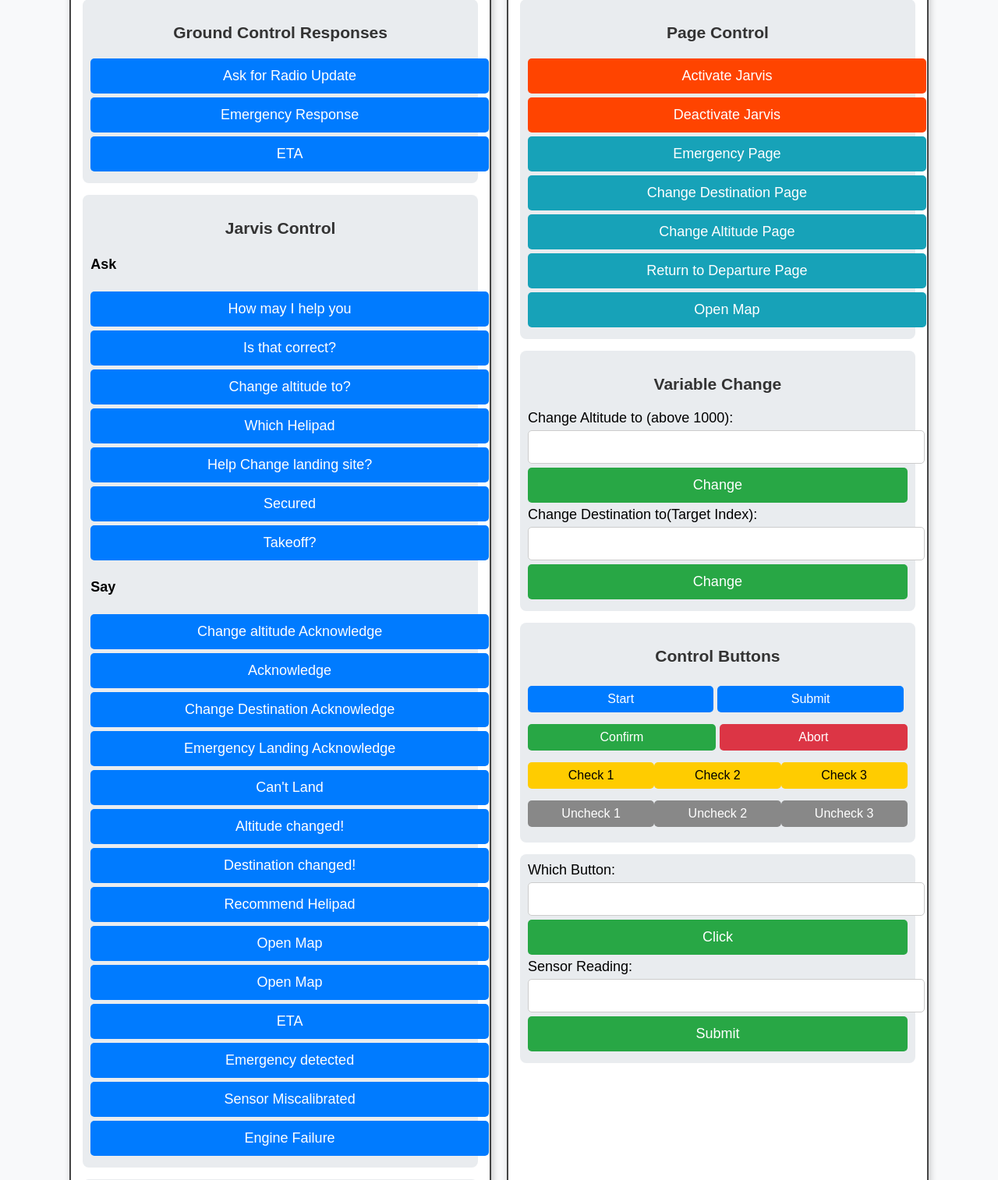
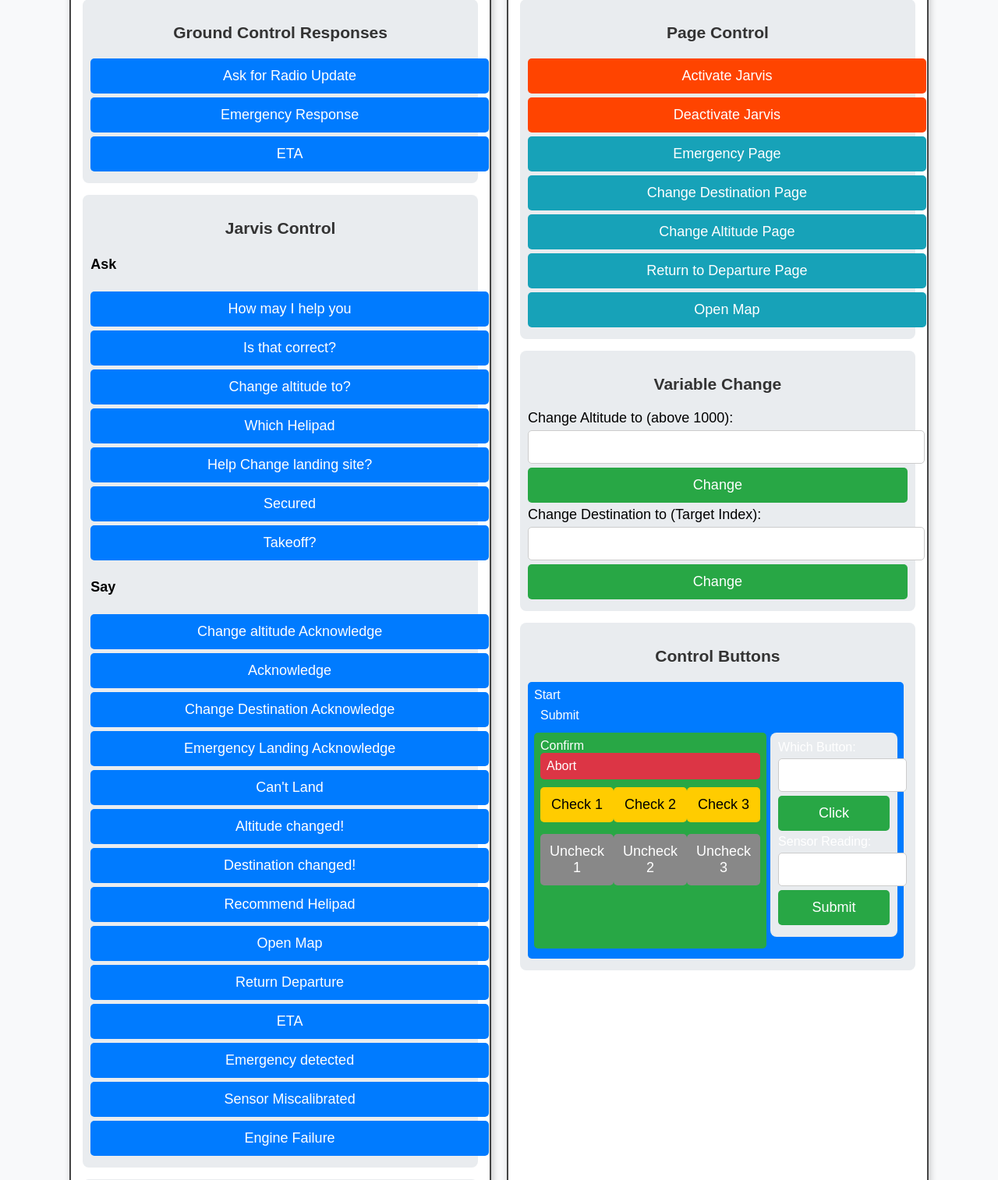
Before and after one commit to gt-cec/ONR-Medivac, a Flask app: page /woz in a window 1280 px wide. Shown: the part 122-1636 px from the top of the page at 78% size. Run offline with Flask 3, Linux system fonts and the light colour scheme; some libraries are stand-ins or nearby versions.

Commit message:
Oz updates for automation

```diff
--- a/Server/server.py
+++ b/Server/server.py
@@ -15,10 +15,10 @@ from flask_socketio import SocketIO
 import threading
 import websockets
 import json
-import ast
-import Jarvis
 from TTS.api import TTS
+import multiprocessing
 import sounddevice as sd
+import soundfile as sf
 import numpy as np
 
 app = Flask(__name__)
@@ -26,29 +26,9 @@ socketio = SocketIO(app, async_mode="threading", logger=False, cors_allowed_orig
 
 # Initialize TTS
 #tts = TTS("tts_models/multilingual/multi-dataset/your_tts", progress_bar=False).to("cpu")
+tts = TTS("tts_models/en/ljspeech/tacotron2-DDC", progress_bar=False).to("cpu")
 
-tts = TTS("tts_models/en/ljspeech/tacotron2-DDC", progress_bar=False).to("cpu")
-#Define the model URL and path
-""" model_url = "https://huggingface.co/BegoneDamen/DamensRVCModels/resolve/main/EAS.zip"
-#model_path = "EAS_model"
-zip_path = "EAS.zip"
 
-# Download and extract the model if it doesn't exist
-if not os.path.exists(model_path):
-    # Download the ZIP file
-    response = requests.get(model_url)
-    with open(zip_path, "wb") as f:
-        f.write(response.content)
-
-    # Extract the ZIP file
-    with zipfile.ZipFile(zip_path, "r") as zip_ref:
-        zip_ref.extractall(model_path)
-
-    # Remove ZIP file after extraction
-    os.remove(zip_path)
-
-# Initialize TTS with the extracted model
-tts = TTS(model_path="/Users/sanyadoda/ONR-Medivac/Server/EAS/EAS.pth", progress_bar=False).to("cpu")"""
 
 
 # system state variables
@@ -1150,9 +1130,73 @@ def start_event_loop(loop):
 
 # Start event loop in a background thread
 threading.Thread(target=start_event_loop, args=(loop,), daemon=True).start()
+"""
+# Shared flag to stop playback
+stop_playback_flag = multiprocessing.Event()
 
-async def generate_audio(text, stress_level):
-    """Generate based on stress level and play speech asynchronously"""
+def process_tts(text, stress_level):
+    output_path = f"output_{text[:5]}.wav"
+    tts.tts_to_file(text=text, file_path=output_path)
+    return output_path
+
+ #Plays audio and allow interruption using stop_flag.
+def play_audio(file_path, stop_flag):
+    data, samplerate = sf.read(file_path)  # Load audio file
+    print('playing')
+    sd.play(data,samplerate)
+
+     # Handle mono vs stereo audio
+    channels = 1 if len(data.shape) == 1 else data.shape[1]
+
+    #Callback function to stream audio and check for stop
+    def callback(outdata, frames, time, status):
+        if status:
+            print(status)
+        if stop_flag.is_set():  # Stop playback if flag is set
+            raise sd.CallbackStop
+        outdata[:] = data[:frames].reshape(-1, channels)  # Fill buffer (resphaping to allow mono and stereo both)
+
+    try:
+        with sd.OutputStream(samplerate=samplerate, channels=channels, callback=callback):
+            sd.sleep(int(len(data) / samplerate * 1000))  # Wait for playback to finish
+        print("Playback finished.")
+    except sd.CallbackStop:
+        print("Playback interrupted.")
+
+#Handle TTS request, generate audio, and plays it
+def handle_request(text, stress_level):
+    #output_path = process_tts(text, stress_level)  # Blocking TTS generation
+
+    # Start playback in a separate process
+    #play_process = multiprocessing.Process(target=play_audio, args=(output_path, stop_playback_flag))
+    play_process = multiprocessing.Process(target=generate_audio, args=(text,stress_level))
+    play_process.start()
+
+    #return output_path, play_process
+
+def stop_audio(play_process):
+    stop_playback_flag.set()  # Signal to stop playback
+    play_process.join()  # Ensure process stops
+    stop_playback_flag.clear()  # Reset flag for next playback
+
+ #Handle text received from WebSocket and play TTS audio
+@socketio.on("send_text")
+def handle_send_text(data):
+    data = json.loads(data)
+    text = data.get("text", "")
+    stress_level = data.get("stress_level", "normal")
+
+    print(f"Received text: {text}")
+
+    # Process TTS & Start playback
+    play_process = multiprocessing.Process(target=generate_audio, args=(text,stress_level))
+    play_process.start()
+    #output_file, playback_process = handle_request(text, stress_level)
+
+    #return playback_process  # Return process handle in case you want to stop it later """
+
+
+""" def generate_audio(text, stress_level):
     print(f"Speaking: {text}")
 
     if stress_level == "high":
@@ -1162,22 +1206,47 @@ async def generate_audio(text, stress_level):
     else:
         params = {"speed": 1.2, "pitch": 1.0, "emotion": "neutral"}  # Normal
 
-    audio_output = tts.tts(text,speed=1.7)
+    audio_output = tts.tts(text, pitch=1.4)
     audio_data = np.array(audio_output, dtype=np.float32)
 
     sd.play(audio_data, samplerate=22050)  # Play at 22.05 kHz
     while sd.get_stream().active:
-        await asyncio.sleep(0.1)  # Check every 100ms
+         asyncio.sleep(0.1)  # Check every 100ms """
+
+
+#Generate speech and play it asynchronously
+async def generate_audio(text):
+    audio_output = tts.tts(text, pitch=1.4)
+    audio_data = np.array(audio_output, dtype=np.float32)
+    # Load audio and play asynchronously
+    #data, samplerate = sf.read(audio_file, dtype="float32")
+
+    # Play audio in a separate thread to avoid blocking
+    def play_audio():
+        #sd.play(data, samplerate)
+        sd.play(audio_data, samplerate=22050)  # Play at 22.05 kHz
+        sd.wait()
+
+    audio_thread = threading.Thread(target=play_audio, daemon=True)
+    audio_thread.start()
+
+    # Cleanup temp file
+    #os.remove(audio_file)
 
 @socketio.on("send_text")
 def handle_send_text(data):
-    """Handle text received from WebSocket"""
     data = json.loads(data)
     text = data.get("text", "")
     stress_level = data.get("stress_level", "normal")
 
     print(f"Received text: {text}")
-    future = asyncio.run_coroutine_threadsafe(generate_audio(text,stress_level), loop)  # Run TTS in event loop
+    if not text.strip():
+        return
+    else:
+        text=text.strip()
+        text=re.sub(r"[^a-zA-Z0-9.,'?! ]", "", text)
+
+    future = asyncio.run_coroutine_threadsafe(generate_audio(text), loop)  # Run TTS in event loop
     try:
         future.result()  # Ensure execution
     except Exception as e:
@@ -1239,6 +1308,9 @@ def change_variable(data):
 
 @socketio.on("control_command")
 def control_command(data):
+    action=data['action']
+    elementId=data['whichbtn']
+    value=data['value']
     #Forwards control commands from the controller panel to the user's screen
     print(f"Control Command: {data}")
     socketio.emit("execute_command", data)
--- a/Server/templates/ControlPanel/WizardOz.html
+++ b/Server/templates/ControlPanel/WizardOz.html
@@ -81,15 +81,18 @@
 
 
 
-        .click-buttons,
+        .click-buttons-panel,
         .check-buttons {
             display: flex;
             justify-content: space-between;
             margin: 5px 0;
         }
+/*
+        .click-buttons-panel button,
+        .check-buttons button {
 
-        .click-buttons button,
-        .check-buttons button {
+        } */
+        .click-buttons{
             flex: 1;
             padding: 8px;
             font-size: 16px;
@@ -97,6 +100,7 @@
             border-radius: 5px;
             cursor: pointer;
             transition: background 0.3s;
+
         }
 
         #start, #submit {
@@ -167,9 +171,9 @@
                 <div class="control-button jarvis-button" data-text="I recommend landing at " id="RH">Recommend Helipad</div>
                 <!-- <div class="control-button jarvis-button" data-text="Calling ground control for assistance." id="Ground">Call Ground</div> -->
                 <div class="control-button jarvis-button" data-text="Opening the map as requested"  id="map-page">Open Map</div>
-                <div class="control-button jarvis-button" data-text="Returning to Departure as requested" id="rd-page">Open Map</div>
-                <div class="control-button jarvis-button" data-text="The current time to destination is" id="ETA">ETA</div>
-                <div class="control-button jarvis-button" data-text="Emergency detected. Need to land IMMEDIATELY" id="emergency">Emergency detected</div>
+                <div class="control-button jarvis-button" data-text="Returning to Departure as requested" id="rd-page">Return Departure</div>
+                <div class="control-button jarvis-button" onclick="getTimeToDestination" id="ETA">ETA</div>
+                <div class="control-button jarvis-button" data-text="EMERGENCY DETECTED NEED TO LAND IMMEDIATELY" id="emergency">Emergency detected</div>
                 <div class="control-button jarvis-button" data-text="Sensor Miscalibrated. Report backup sensor reading" id="sensor">Sensor Miscalibrated</div>
                 <div class="control-button jarvis-button" data-text="Engine Failure has occured" id="emergency">Engine Failure</div>
 
@@ -204,7 +208,7 @@
                 <input type="text" id="altitude">
                 <button class="change-button" id="altitude">Change</button>
 
-                <label for="destination">Change Destination to(Target Index):</label>
+                <label for="destination">Change Destination to (Target Index):</label>
                 <input type="text" id="destination">
                 <button class="change-button" id="destination">Change</button>
                 <div id="error-message" style="color: red; display: none;">Please fill out the field before submitting!</div>
@@ -240,22 +244,24 @@
                         <h3>Control Buttons</h3>
 
                         <!-- Main Action Buttons -->
-                        <div class="click-buttons">
-                            <button id="start">Start</button>
-                            <button id="submit">Submit</button>
+
+                            <div class="click-buttons-panel">
+                             <div class="click-buttons" id="start">Start</button>
+                            <div class="click-buttons" id="submit">Submit</button>
                             </div>
-                        <div class="click-buttons">
-                            <button id="confirm">Confirm</button>
-                            <button id="abort">Abort</button>
+
+                        <div class="click-buttons-panel">
+                            <div class="click-buttons" id="confirm">Confirm</button>
+                            <div class="click-buttons" id="abort">Abort</button>
                         </div>
 
                         <!-- Check and Uncheck Buttons -->
-                        <div class="check-buttons">
+                        <div class="check-buttons small-action">
                             <button class="check" id="check1">Check 1</button>
                             <button class="check" id="check2">Check 2</button>
                             <button class="check" id="check3">Check 3</button>
                         </div>
-                        <div class="check-buttons">
+                        <div class="check-buttons small-action">
                             <button class="uncheck" id="uncheck1">Uncheck 1</button>
                             <button class="uncheck" id="uncheck2">Uncheck 2</button>
                             <button class="uncheck" id="uncheck3">Uncheck 3</button>
@@ -281,7 +287,7 @@
         const socket = io.connect('http://localhost:8080');
 
         function sendToServer(text, stress_level) {
-            socket.emit("send_text", JSON.stringify({ text, stress_level}));
+            socket.emit("send_text", JSON.stringify({ "text": text, "stress_level": stress_level}));
         }
 
         // Add event listeners to buttons
@@ -341,9 +347,11 @@
             button.addEventListener("click", async function () {
                 //automate Jarvis to speak:
                 // Find the corresponding button in the .control-button class with the same ID and trigger its click
+                console.log(`Open: ${this.id}`)
+                await fetch(`/var?${this.id}=1`);
                 const matchingButton = document.querySelector(`.control-button#${this.id}`);
-                await fetch(`/var?"${this.id}=1`);
                 if (matchingButton) {
+                    console.log('found')
                     matchingButton.click();
                 }
 
@@ -396,20 +404,33 @@
                 // Update the data-text attribute
                 const etaButton = document.getElementById("ETA");
                 etaButton.setAttribute("data-text", `The current time to destination is ${timeToDestination}`);
+                sendToServer(`The current time to destination is ${timeToDestination}`, stress_level);
             } catch (error) {
                 console.error("Error fetching data:", error);
             }
             }
 
-            document.querySelectorAll(".main-action, .small-action").forEach(button => {
+            document.querySelectorAll(".small-action").forEach(button => {
                     button.addEventListener("click", function () {
                         sendControlCommand(this);
+                    });
+                });
+
+        document.querySelectorAll(".click-buttons").forEach(button => {
+                button.addEventListener("click", async function () {
+                    let whichbtn= `${button.id}-button`;  // Append "-button"
+                    let action = "click"
+                    let value = null
+                    socket.emit("control_command", { action, whichbtn, value });
+                    console.log(`Sent command: ${action} on ${whichbtn} with value: ${value}`);
                  });
         });
 
         // Function to control user screen buttons
         function sendControlCommand(button = null, action = "click", value = null) {
             let whichbtn;
+            console.log("pressed")
+
 
             if (button) {
                 // If button clicked, determine if it's a main-action or small-action
@@ -421,7 +442,7 @@
                 let inputField = document.getElementById("clickbtn");
                 whichbtn = `${inputField.value}-button`; // Use text input value
             }
-
+            console.log(whichbtn)
             socket.emit("control_command", { action, whichbtn, value });
             console.log(`Sent command: ${action} on ${whichbtn} with value: ${value}`);
         }
--- a/Server/templates/HAIInterface/index.html
+++ b/Server/templates/HAIInterface/index.html
@@ -21,7 +21,7 @@
             <div class="index-text">This aircraft is equipped with the MK217 AI pilot.<br><br>Use this interface to interact with the AI.</div>
             <div class="index-text">Press START to continue.</div>
         </div>
-        <div class="button" onclick="log({'page': 'index', 'action': 'confirm button pressed'}); window.location.href = '/hai-interface/location?dest=-2'">START</div>
+        <div class="button" id="start-button" onclick="log({'page': 'index', 'action': 'confirm button pressed'}); window.location.href = '/hai-interface/location?dest=-2'">START</div>
     </div>
 
 {% endblock %}
```
Also changed, not shown: Server/static/HAIInterface/JS/assistant.js (+10 -3 lines), Server/templates/HAIInterface/layout.html (+7 -5 lines). Lines whose indentation alone changed are shown as unchanged.
